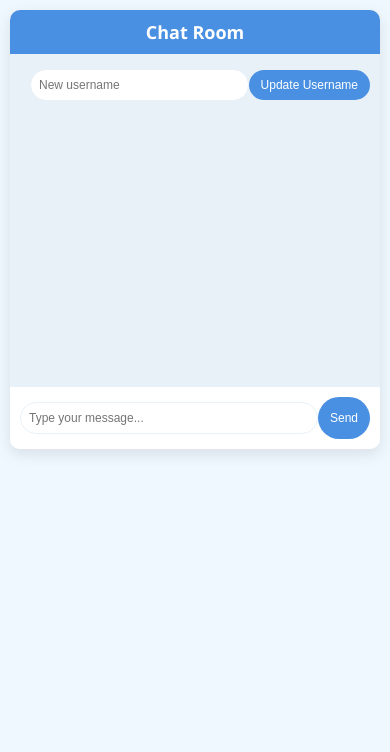
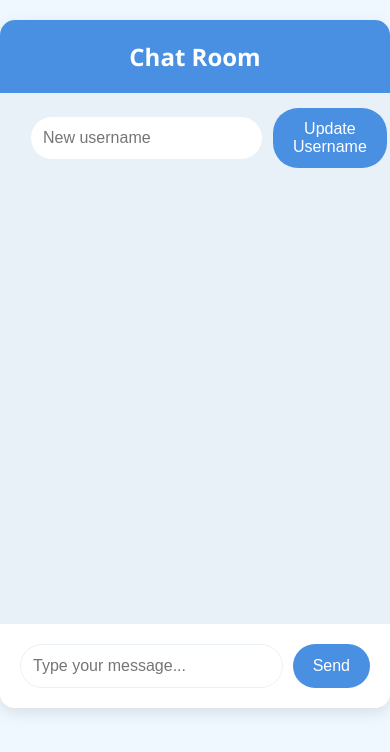
Before and after one commit to King05081/Chat-Room, a Flask app: page / in a window 390 px wide. Shown: the top 752 px of the page. Run offline with Flask 3, Linux system fonts and the light colour scheme; some libraries are stand-ins or nearby versions.

Commit message:
Update index.html

```diff
--- a/templates/index.html
+++ b/templates/index.html
@@ -158,92 +158,6 @@
 				margin-right: 0;
 				margin-left: 10px;
 			}
-				/* Mobile responsiveness */
-			@media screen and (max-width: 768px) {
-				.chat-container {
-					margin: 10px;
-					border-radius: 10px;
-				}
-
-				.chat-header {
-					font-size: 20px;
-					padding: 15px;
-				}
-
-				.chat-messages {
-					padding: 10px;
-					height: 300px;
-				}
-
-				.message-content {
-					font-size: 14px;
-					padding: 10px;
-				}
-
-				.message-username {
-					font-size: 12px;
-				}
-
-				.message img {
-					width: 30px;
-					height: 30px;
-				}
-
-				.chat-input,
-				.username-container {
-					flex-wrap: wrap;
-					padding: 10px;
-				}
-
-				#message-input,
-				#username-input {
-					font-size: 14px;
-					padding: 8px;
-					margin: 5px 0;
-				}
-
-				#send-button,
-				#update-username-button {
-					padding: 10px 15px;
-					font-size: 14px;
-				}
-			}
-
-			@media screen and (max-width: 480px) {
-				.chat-header {
-					font-size: 18px;
-					padding: 10px;
-				}
-
-				.chat-messages {
-					height: 250px;
-				}
-
-				.message-content {
-					font-size: 12px;
-					padding: 8px;
-				}
-
-				.message-username {
-					font-size: 10px;
-				}
-
-				#message-input,
-				#username-input {
-					font-size: 12px;
-				}
-
-				#send-button,
-				#update-username-button {
-					padding: 8px 12px;
-					font-size: 12px;
-				}
-
-				.message img {
-					width: 25px;
-					height: 25px;
-				}
-			}
 		</style>
 	</head>
 	<body>
```
